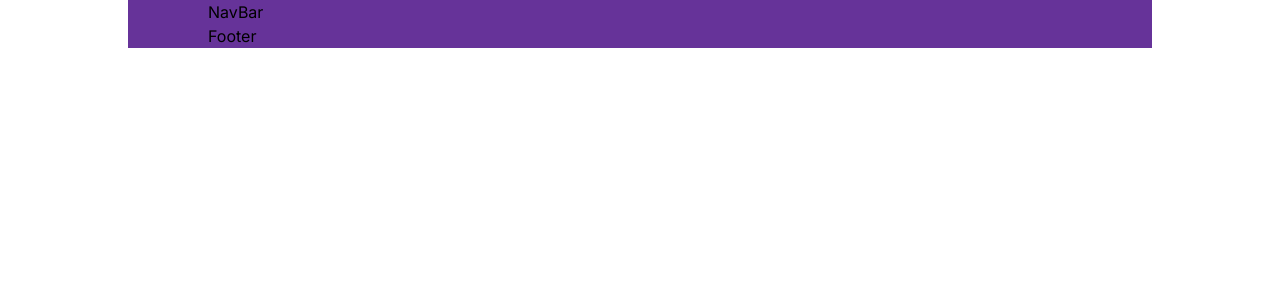
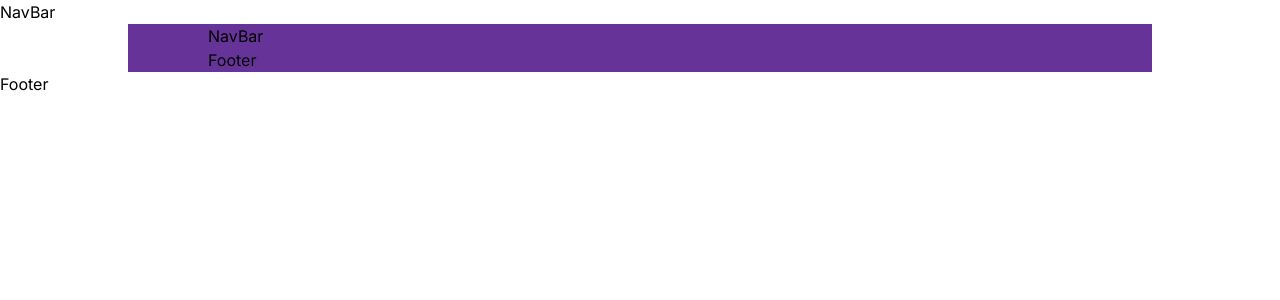
Before and after one commit to LuisArielRetanaHernadez/blog_mabi, a Next.js app: page / in a window 1280 px wide. Shown: the top 300 px of the page. Built offline with nearby package versions, Linux system fonts and the light colour scheme.

Commit message:
agregando/importando los componentes NavBar y Footer donde el NavBar va antes del prop children y el Footer va despues

```diff
--- a/app/layout.tsx
+++ b/app/layout.tsx
@@ -1,6 +1,8 @@
 import type { Metadata } from "next";
 import { Inter } from "next/font/google";
 import "./globals.css";
+import NavBar from "@/components/navbar/NavBar";
+import Footer from "@/components/footer/Footer";
 
 const inter = Inter({ subsets: ["latin"] });
 
@@ -18,7 +20,9 @@ export default function RootLayout({
     <html lang="en">
       <body className={inter.className}>
         <div className="container">
+          <NavBar />
           <div className="wrapper">{children}</div>
+          <Footer />
         </div>
       </body>
     </html>
```
